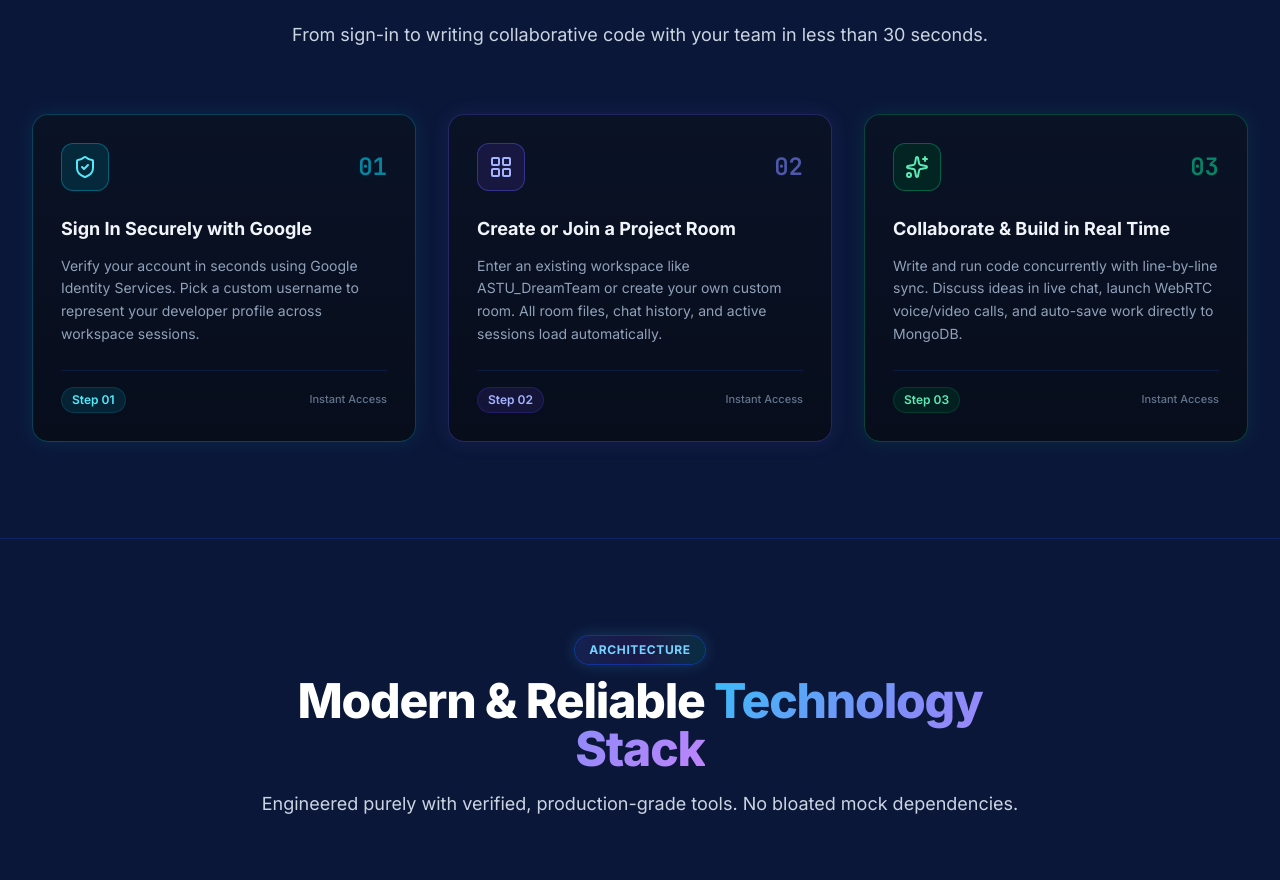
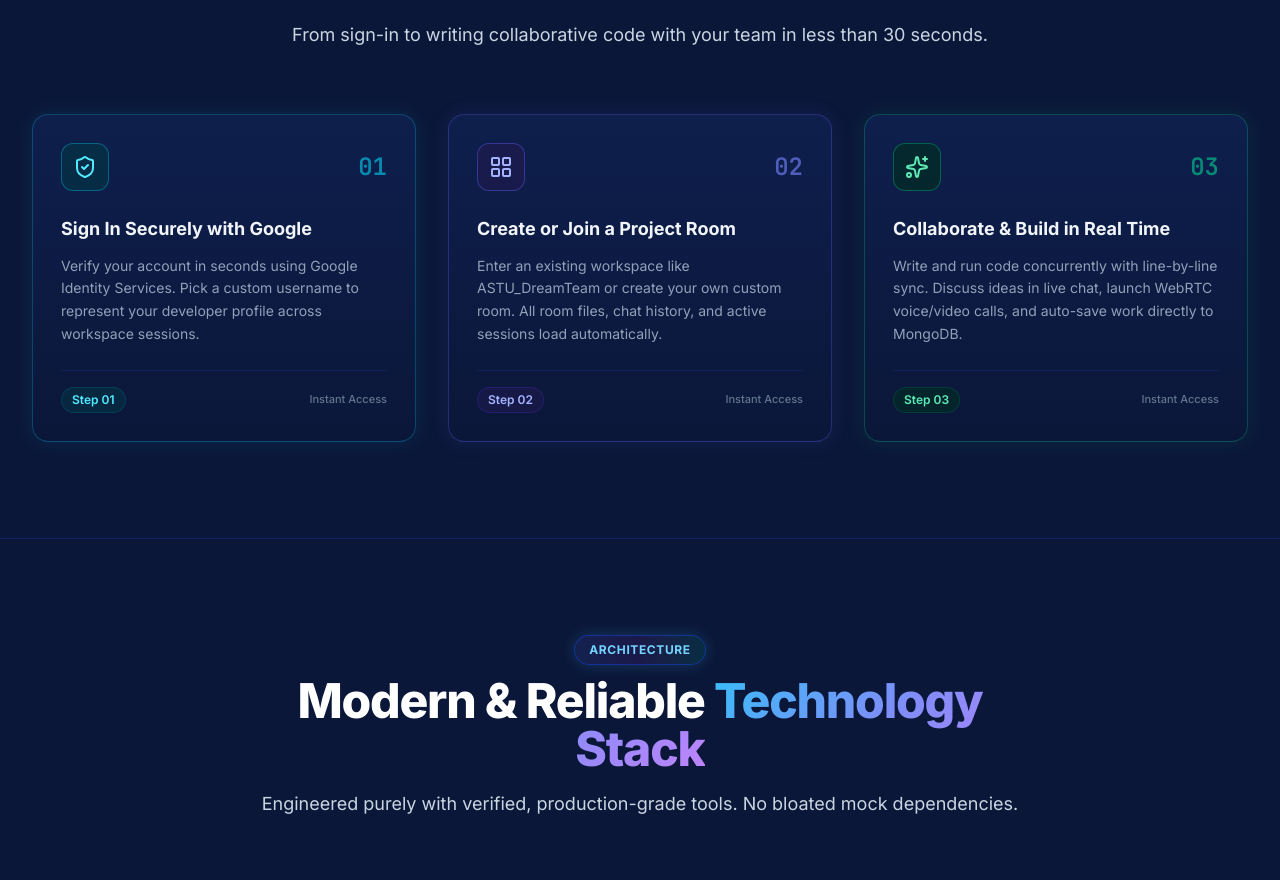
Before and after one commit to petersisay/CodeTogether, a React (Vite) app in the folder client/: page / in a window 1280 px wide. Shown: the part 2910-3790 px from the top of the page. Built offline with nearby package versions, Linux system fonts and the light colour scheme; no server answers.

Commit message:
style(how-it-works): update workflow cards to deep tech royal blue

```diff
--- a/client/src/components/HowItWorksSection.jsx
+++ b/client/src/components/HowItWorksSection.jsx
@@ -66,7 +66,7 @@ export default function HowItWorksSection({ onStartCoding }) {
           return (
             <div
               key={index}
-              className={`relative p-7 rounded-2xl bg-gradient-to-b from-[#0A1226] to-[#070D1B] border transition-all duration-300 group flex flex-col justify-between hover:-translate-y-1 ${step.cardClass}`}
+              className={`relative p-7 rounded-2xl bg-gradient-to-b from-[#0E1F4D] to-[#0B1739] border transition-all duration-300 group flex flex-col justify-between hover:-translate-y-1 ${step.cardClass}`}
             >
               <div>
                 <div className="flex items-center justify-between mb-6">
```
